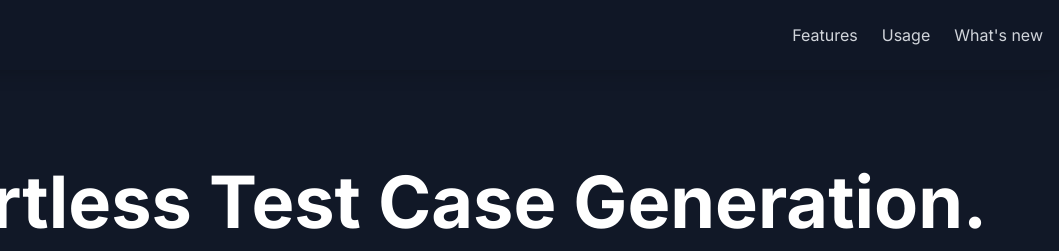
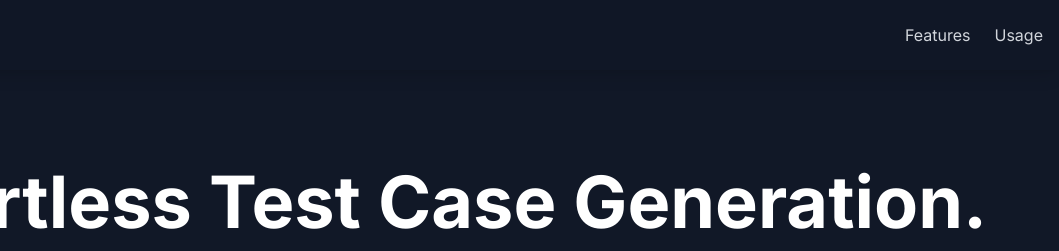
Before and after one commit to ioncakephper/test-weaver, a plain HTML site: page docs/index.html in a window 1280 px wide. Shown: the top 251 px of the page, 221-1280 px from the left. Drawn offline with nearby package versions, Linux system fonts and the light colour scheme; a script that the page names is missing.

Commit message:
feat(docs): Add favicon and TestWeaver icon, remove redundant link
docs: Add favicon and TestWeaver icon, remove redundant noticeable link

```diff
--- a/docs/index.html
+++ b/docs/index.html
@@ -53,7 +53,6 @@
             <ul class="flex space-x-6">
                 <li><a href="#features-section" class="text-gray-300 hover:text-white transition-colors duration-300">Features</a></li>
                 <li><a href="#usage-section" class="text-gray-300 hover:text-white transition-colors duration-300">Usage</a></li>
-                                <li><a href="#usage-section" class="text-gray-300 hover:text-white transition-colors duration-300"><span id="noticeable-widget">What's new</span></a></li>
                 <!-- <li><a href="https://skelosaurus.canny.io/feature-requests" class="text-gray-300 hover:text-white transition-colors duration-300">Feedback</a></li> -->
             </ul>
         </nav>
@@ -233,16 +232,6 @@
           mainContainerSelector: '#canny-board-div'
         });
     </script> -->
-
-
-<!-- <script>
-  !function(){'use strict';const e=['debug','destroy','do','help','identify','is','off','on','ready','render','reset','safe','set'];if(window.noticeable)console.warn('Noticeable SDK code snippet loaded more than once');else{const n=window.noticeable=window.noticeable||[];function t(e){return function(){const t=Array.prototype.slice.call(arguments);return t.unshift(e),n.push(t),n}}function o(){for(let o=0;o<e.length;o++){const c=e[o];n[c]=t(c)}}function c(){const e=document.createElement('script');e.async=!0,e.src='https://sdk.noticeable.io/l.js';const n=document.head;n.insertBefore(e,n.firstChild)}o(),c()}}();
-</script>
-<script>
-  noticeable.render('widget', 'KamVxkSRQTlkeLE8QcZ7');
-</script> -->
-
-
 <script>
   !function(){'use strict';const e=['debug','destroy','do','help','identify','is','off','on','ready','render','reset','safe','set'];if(window.noticeable)console.warn('Noticeable SDK code snippet loaded more than once');else{const n=window.noticeable=window.noticeable||[];function t(e){return function(){const t=Array.prototype.slice.call(arguments);return t.unshift(e),n.push(t),n}}function o(){for(let o=0;o<e.length;o++){const c=e[o];n[c]=t(c)}}function c(){const e=document.createElement('script');e.async=!0,e.src='https://sdk.noticeable.io/l.js';const n=document.head;n.insertBefore(e,n.firstChild)}o(),c()}}();
 </script>
@@ -251,6 +240,5 @@
 </script>
 
 
-
 </body>
 </html>
```
Also changed, not shown: docs/TestWeaver-icon.png (added), docs/TestWeaver-icon.svg (added), docs/favicon.png (added), docs/favicon.svg (added).
